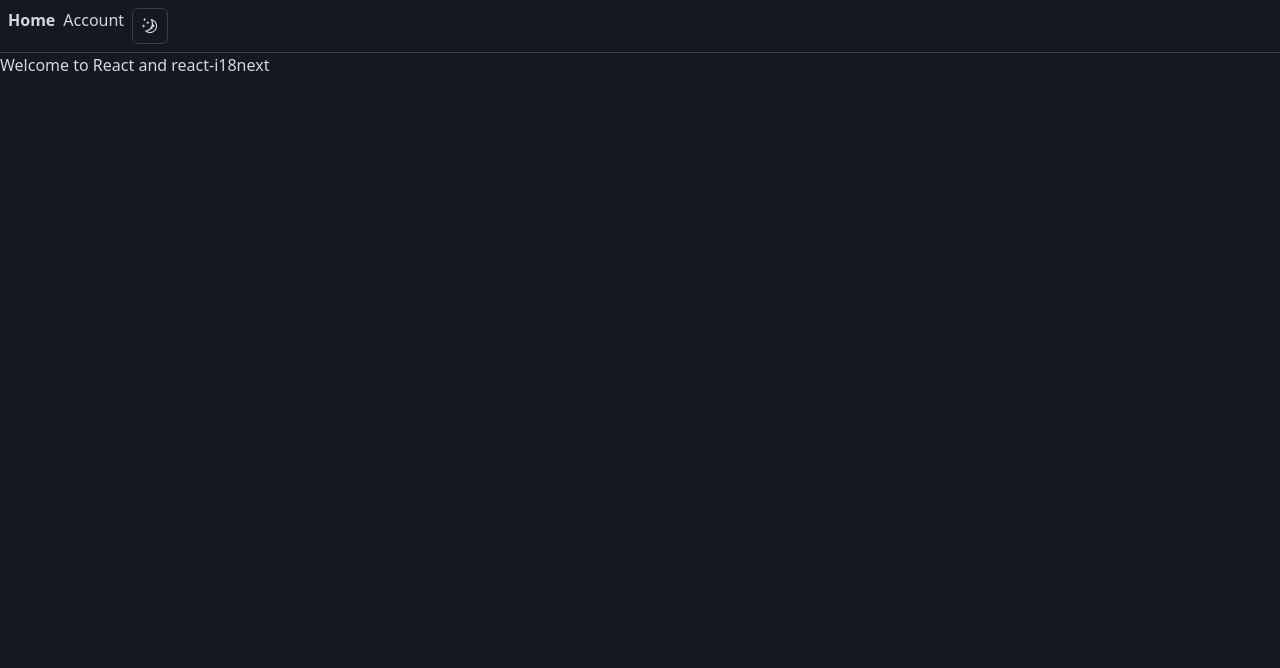
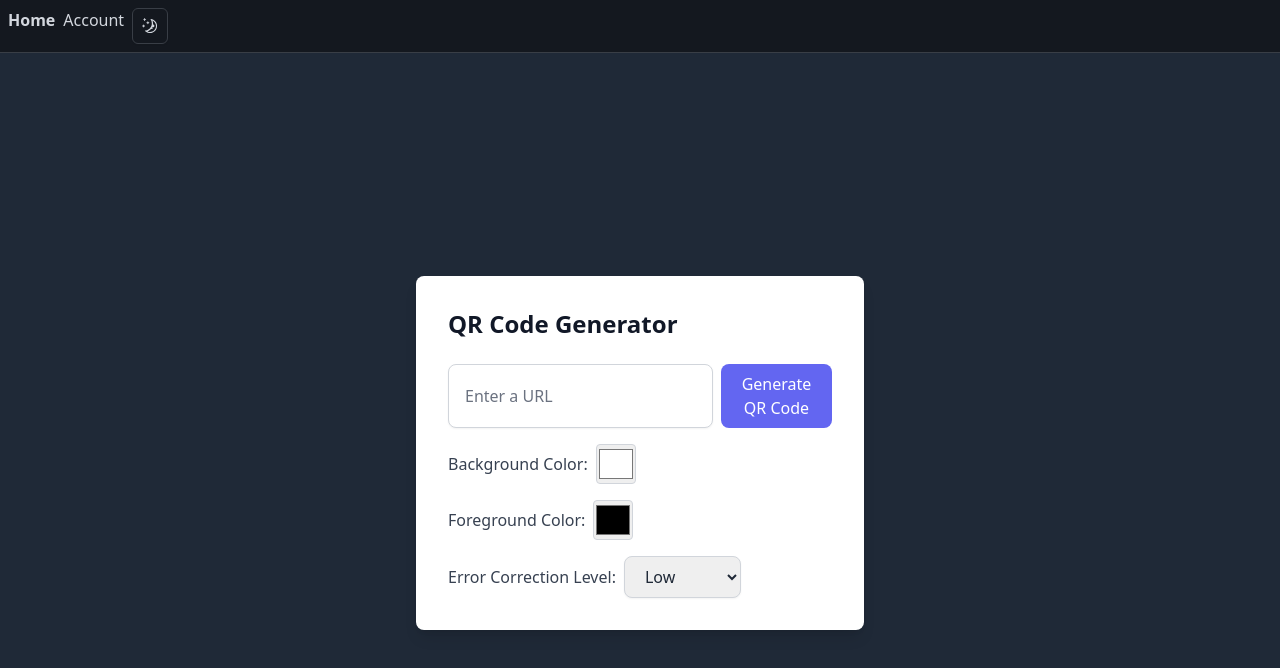
Before and after one commit to wybran/QRVerse-frontend, a React (Vite) app: page / in a window 1280 px wide. Shown: the top 668 px of the page. Built offline with nearby package versions, Linux system fonts and the light colour scheme; a web font is replaced by a local one.

Commit message:
Implement QR Code Generator component with download options and localization support

```diff
--- a/package.json
+++ b/package.json
@@ -27,8 +27,10 @@
     "axios": "^1.7.9",
     "class-variance-authority": "^0.7.0",
     "clsx": "^2.1.1",
+    "html-to-image": "^1.11.11",
     "i18next": "^24.2.1",
     "i18next-browser-languagedetector": "^8.0.2",
+    "jspdf": "^2.5.2",
     "lodash": "^4.17.21",
     "lucide-react": "^0.462.0",
     "prettier-plugin-organize-imports": "^4.1.0",
@@ -37,6 +39,7 @@
     "react-hook-form": "^7.53.2",
     "react-i18next": "^15.4.0",
     "react-icons": "^5.3.0",
+    "react-qr-code": "^2.0.15",
     "react-toastify": "^10.0.6",
     "tailwind-merge": "^2.5.5",
     "tailwindcss-animate": "^1.0.7",
--- /dev/null
+++ b/src/components/QRCodeGenerator/index.tsx
@@ -0,0 +1,153 @@
+import * as htmlToImage from 'html-to-image';
+import { jsPDF } from 'jspdf';
+import { useRef, useState } from 'react';
+import { useTranslation } from 'react-i18next';
+import QRCode from 'react-qr-code';
+
+export const QrCodeGenerator = () => {
+  const { t } = useTranslation();
+
+  const [url, setUrl] = useState('');
+  const [qrIsVisible, setQrIsVisible] = useState(false);
+  const [bgColor, setBgColor] = useState('#FFFFFF');
+  const [fgColor, setFgColor] = useState('#000000');
+  const [level, setLevel] = useState('L');
+
+  const qrCodeRef = useRef(null);
+
+  const handleQrCodeGenerator = () => {
+    if (!url) return;
+    setQrIsVisible(true);
+  };
+
+  const downloadQRCode = () => {
+    if (!qrCodeRef.current) return;
+
+    htmlToImage
+      .toPng(qrCodeRef.current)
+      .then(dataUrl => {
+        const link = document.createElement('a');
+        link.href = dataUrl;
+        link.download = 'qr-code.png';
+        link.click();
+      })
+      .catch(error => {
+        console.error('Error generating QR code:', error);
+      });
+  };
+
+  const downloadPDF = () => {
+    if (!qrCodeRef.current) return;
+
+    htmlToImage
+      .toPng(qrCodeRef.current)
+      .then(dataUrl => {
+        const pdf = new jsPDF();
+        const pageWidth = pdf.internal.pageSize.getWidth();
+        const qrCodeSize = 100;
+
+        pdf.addImage(
+          dataUrl,
+          'PNG',
+          (pageWidth - qrCodeSize) / 2,
+          30,
+          qrCodeSize,
+          qrCodeSize
+        );
+        pdf.save('qr-code.pdf');
+      })
+      .catch(error => {
+        console.error('Error generating QR code PDF:', error);
+      });
+  };
+
+  return (
+    <div className="flex justify-center items-center min-h-screen bg-gray-800">
+      <div className="bg-white rounded-lg shadow-lg p-8 w-full max-w-md">
+        <h1 className="text-2xl font-bold mb-6 text-gray-900">
+          {t('QR Code Generator')}
+        </h1>
+        <div className="flex flex-col gap-4">
+          {/* Input Section */}
+          <div className="flex gap-2">
+            <input
+              type="text"
+              placeholder={t('Enter a URL')}
+              value={url}
+              onChange={e => setUrl(e.target.value)}
+              className="flex-grow border border-gray-300 rounded-lg px-4 py-2 shadow-sm focus:outline-none focus:ring focus:ring-indigo-300 text-gray-800 placeholder-gray-500"
+            />
+            <button
+              onClick={handleQrCodeGenerator}
+              className="bg-indigo-500 text-white px-4 py-2 rounded-lg hover:bg-indigo-600">
+              {t('Generate QR Code')}
+            </button>
+          </div>
+
+          {/* QR Code Settings */}
+          <div className="flex flex-col gap-4">
+            <div className="flex items-center gap-2">
+              <label className="text-gray-700">{t('Background Color')}:</label>
+              <input
+                type="color"
+                value={bgColor}
+                onChange={e => setBgColor(e.target.value)}
+                className="w-10 h-10 border border-gray-300 rounded"
+              />
+            </div>
+            <div className="flex items-center gap-2">
+              <label className="text-gray-700">{t('Foreground Color')}:</label>
+              <input
+                type="color"
+                value={fgColor}
+                onChange={e => setFgColor(e.target.value)}
+                className="w-10 h-10 border border-gray-300 rounded"
+              />
+            </div>
+            <div className="flex items-center gap-2">
+              <label className="text-gray-700">
+                {t('Error Correction Level')}:
+              </label>
+              <select
+                value={level}
+                onChange={e => setLevel(e.target.value)}
+                className="border border-gray-300 rounded-lg px-4 py-2 shadow-sm text-gray-800">
+                <option value="L">{t('Low')}</option>
+                <option value="M">{t('Medium')}</option>
+                <option value="Q">{t('Quartile')}</option>
+                <option value="H">{t('High')}</option>
+              </select>
+            </div>
+          </div>
+
+          {/* QR Code and Download Section */}
+          {qrIsVisible && (
+            <div className="flex flex-col items-center gap-4 mt-6">
+              <div
+                className="p-4 bg-white border border-gray-300 rounded-lg shadow"
+                ref={qrCodeRef}>
+                <QRCode
+                  value={url}
+                  size={400}
+                  bgColor={bgColor}
+                  fgColor={fgColor}
+                  level={level}
+                />
+              </div>
+              <button
+                onClick={downloadQRCode}
+                className="bg-green-500 text-white px-4 py-2 rounded-lg hover:bg-green-600">
+                {t('Download QR Code')}
+              </button>
+              <button
+                onClick={downloadPDF}
+                className="bg-blue-500 text-white px-4 py-2 rounded-lg hover:bg-blue-600">
+                {t('Download PDF')}
+              </button>
+            </div>
+          )}
+        </div>
+      </div>
+    </div>
+  );
+};
--- a/src/lang/en.json
+++ b/src/lang/en.json
@@ -1,3 +1,15 @@
 {
-  "Welcome to React": "Welcome to React and react-i18next"
+  "QR Code Generator": "QR Code Generator",
+  "Enter a URL": "Enter a URL",
+  "Generate QR Code": "Generate QR Code",
+  "Download QR Code": "Download QR Code",
+  "Download PDF": "Download PDF",
+  "Background Color": "Background Color",
+  "Foreground Color": "Foreground Color",
+  "Error Correction Level": "Error Correction Level",
+  "Low": "Low",
+  "Medium": "Medium",
+  "Quartile": "Quartile",
+  "High": "High",
+  "QR Code": "QR Code"
 }
--- a/src/lang/pl.json
+++ b/src/lang/pl.json
@@ -1,3 +1,15 @@
 {
-    "Welcome to React": "Witaj w React hihih"
+  "QR Code Generator": "Generator Kodów QR",
+  "Enter a URL": "Wpisz URL",
+  "Generate QR Code": "Wygeneruj Kod QR",
+  "Download QR Code": "Pobierz Kod QR",
+  "Download PDF": "Pobierz PDF",
+  "Background Color": "Kolor tła",
+  "Foreground Color": "Kolor pierwszoplanowy",
+  "Error Correction Level": "Poziom korekcji błędów",
+  "Low": "Niski",
+  "Medium": "Średni",
+  "Quartile": "Ćwiartkowy",
+  "High": "Wysoki",
+  "QR Code": "Kod QR"
 }
--- a/src/main.tsx
+++ b/src/main.tsx
@@ -21,8 +21,8 @@ import { redirectToGoogleLogin } from './utils/Axios';
 
 const queryClient = new QueryClient({
   queryCache: new QueryCache({
-    onError: (error: any) => {
-      if (error?.response?.status === 401) redirectToGoogleLogin();
+    onError: () => {
+      redirectToGoogleLogin();
     }
   })
 });
--- a/src/routes/index.tsx
+++ b/src/routes/index.tsx
@@ -1,3 +1,4 @@
+import { QrCodeGenerator } from '@/components/QRCodeGenerator';
 import { createFileRoute } from '@tanstack/react-router'
 import { useTranslation } from 'react-i18next';
 
@@ -8,5 +9,7 @@ export const Route = createFileRoute('/')({
 function RouteComponent() {
   const { t } = useTranslation();
 
-  return <h2>{t('Welcome to React')}</h2>;
+  return (
+    <QrCodeGenerator />
+  )
 }
--- a/src/utils/Axios.ts
+++ b/src/utils/Axios.ts
@@ -4,7 +4,7 @@ import axios from 'axios';
 if (import.meta.env.MODE === 'development') {
   axios.defaults.baseURL = 'http://localhost:8080/api';
 } else {
-  axios.defaults.baseURL = 'https://academa.bykowski.dev/api';
+  axios.defaults.baseURL = 'https://qr.wybran.dev/api';
 }
 
 axios.defaults.maxRedirects = 0;
@@ -13,6 +13,7 @@ axios.defaults.withCredentials = true;
 export const Axios = axios;
 
 export const redirectToGoogleLogin = () => {
+  console.log('Redirecting to Google Login');
   localStorage.removeItem('user');
   window.location.href = `${axios.defaults.baseURL}${GOOGLE_LOGIN()}`;
 };
```
Also changed, not shown: 1 other file (tests, documents, lock files or other folders).
